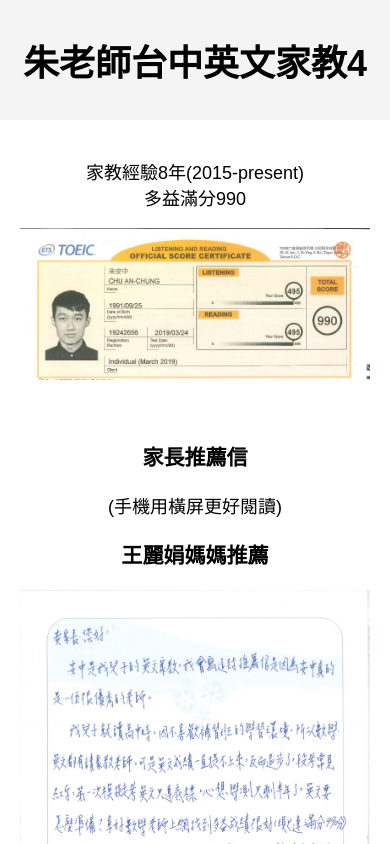
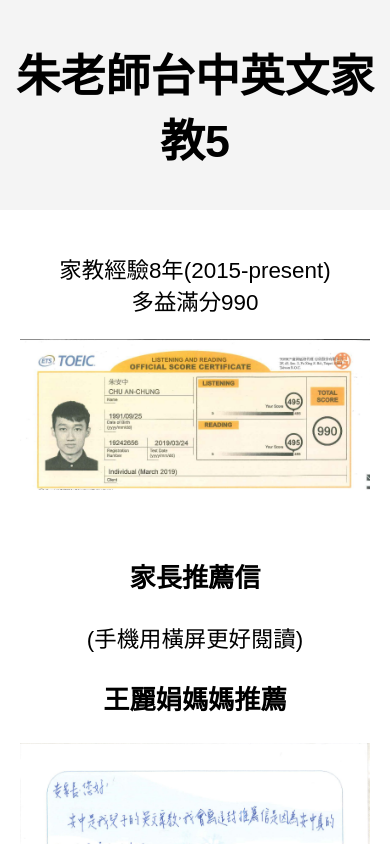
Before and after one commit to i14d14/web, a plain HTML site: page index.html in a window 390 px wide. Shown: the top 844 px of the page. Drawn offline with Linux system fonts and the light colour scheme.

Commit message:
Update index.html

```diff
--- a/index.html
+++ b/index.html
@@ -1,15 +1,11 @@
 <!DOCTYPE html>
 <html>
-  <style>
-		html {
-		  font-size: 150%;
-		}
-  </style>
+
 <head>
     <title>朱老師台中英文家教</title>
     <style>
-
         body {
+			font-size: 140%;
             font-family: Arial, sans-serif;
             margin: 0;
             padding: 0;
@@ -30,16 +26,14 @@
             display: block; /* Required for margin auto to work */
         }
         @media screen and (max-width: 600px) {
-            body {
-                font-size: 18px;
-            }
+
         }
     </style>
 </head>
 <body>
 
 <header>
-    <h1>朱老師台中英文家教4</h1>
+    <h1>朱老師台中英文家教5</h1>
 </header>
 
 <div class="container">
```
